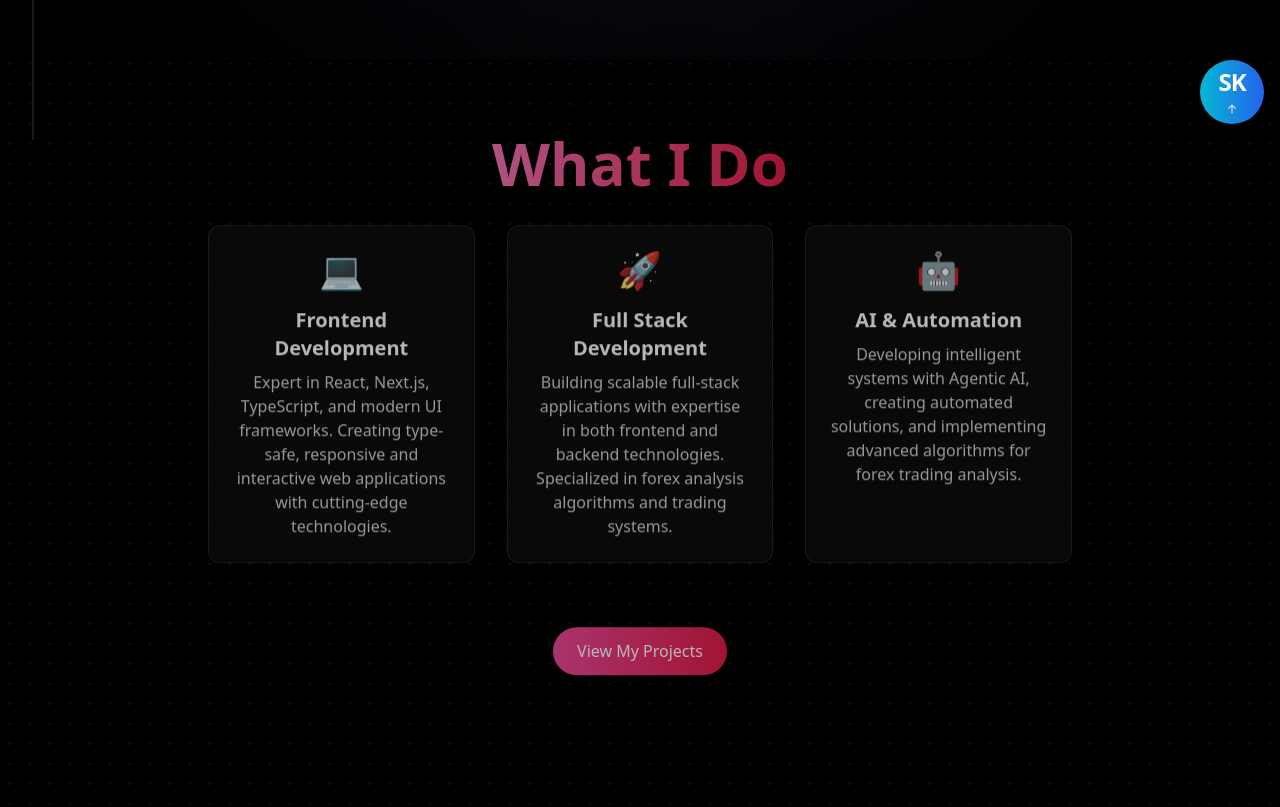
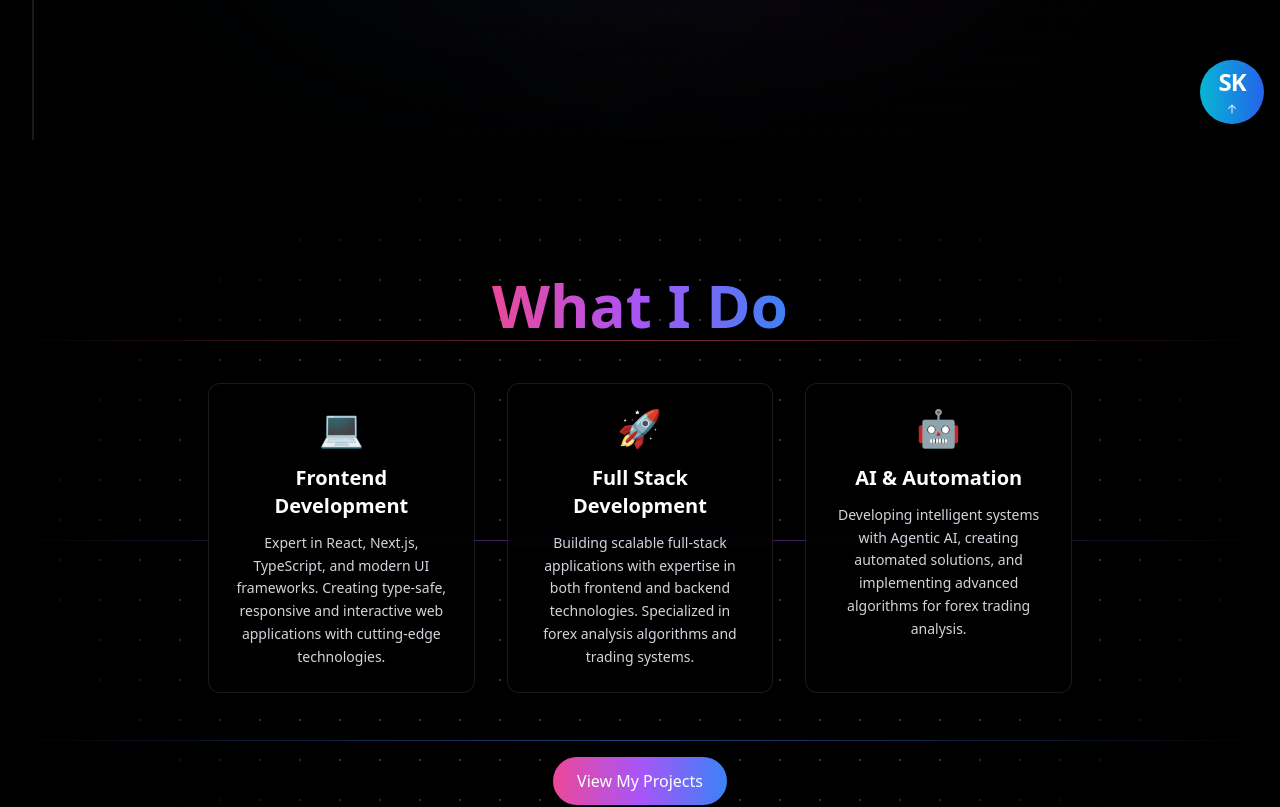
Before and after one commit to subhankaladi/PERSONALxPORTFOLIO, a Next.js app: page / in a window 1280 px wide. Shown: the part 660-1467 px from the top of the page. Built offline with nearby package versions, Linux system fonts and the light colour scheme.

Commit message:
Update SubHero.tsx

```diff
--- a/app/components/SubHero.tsx
+++ b/app/components/SubHero.tsx
@@ -1,6 +1,6 @@
 "use client"
 import React, { useRef } from 'react';
-import { motion, useAnimation, useInView, useScroll, useTransform } from 'framer-motion';
+import { motion, useAnimation, useInView } from 'framer-motion';
 
 const handleScroll = (e: React.MouseEvent<HTMLAnchorElement>, targetId: string) => {
   e.preventDefault();
@@ -18,83 +18,69 @@ const handleScroll = (e: React.MouseEvent<HTMLAnchorElement>, targetId: string)
 
 const SubHero = () => {
   const ref = useRef(null);
-  const isInView = useInView(ref, { once: false, amount: 0.5 });
+  const isInView = useInView(ref, { once: true, amount: 0.3 });
   const controls = useAnimation();
-  const { scrollYProgress } = useScroll({
-    target: ref,
-    offset: ["start end", "end start"]
-  });
-  const y = useTransform(scrollYProgress, [0, 1], [100, -100]);
-  const opacity = useTransform(scrollYProgress, [0, 0.5, 1], [0, 1, 0.5]);
 
   React.useEffect(() => {
     if (isInView) {
       controls.start("visible");
     }
-  }, [isInView]);
+  }, [isInView, controls]);
 
   const containerVariants = {
     hidden: { opacity: 0 },
     visible: {
       opacity: 1,
       transition: {
-        staggerChildren: 0.2,
-        delayChildren: 0.3
+        duration: 0.5,
+        staggerChildren: 0.1
       }
     }
   };
 
   const itemVariants = {
-    hidden: { y: 50, opacity: 0 },
+    hidden: { y: 20, opacity: 0 },
     visible: {
       y: 0,
       opacity: 1,
       transition: {
         type: "spring",
-        stiffness: 100,
-        damping: 10
+        stiffness: 50
       }
     }
   };
 
   return (
-
-
     <motion.section
       ref={ref}
-      className="relative min-h-[100vh] w-full bg-black flex flex-col items-center justify-center overflow-hidden mt-[-10vh] pt-0"
-      style={{ opacity }}
+      className="relative min-h-screen w-full bg-black flex flex-col items-center justify-center overflow-hidden py-20"
       initial="hidden"
       animate={controls}
       variants={containerVariants}
     >
-      <motion.div
-        className="absolute inset-0 opacity-60"
-        style={{
-          backgroundImage: "radial-gradient(circle at 70% 70%, rgba(255,255,255,0.2) 1px, transparent 1px)",
-          backgroundSize: "20px 20px",
-        }}
-        animate={{
-          backgroundPosition: ["0% 0%", "100% 100%"],
-        }}
-        transition={{
-          duration: 30,
-          repeat: Infinity,
-          repeatType: "reverse",
-        }}
-      />
-      <motion.div
-        className="z-10 text-center px-4 max-w-4xl mx-auto w-full"
-        style={{ y }}
-      >
+      {/* Modern dot grid background */}
+      <div className="absolute inset-0">
+        <div className="absolute inset-0 bg-[radial-gradient(#ffffff33_1px,transparent_1px)] [background-size:40px_40px] [mask-image:radial-gradient(ellipse_50%_50%_at_50%_50%,#000_70%,transparent_100%)]" />
+      </div>
+
+      {/* Gradient lines */}
+      <div className="absolute inset-0 overflow-hidden">
+        <div className="absolute w-full h-[1px] bg-gradient-to-r from-transparent via-pink-500/50 to-transparent top-1/4 animate-[move-right_5s_ease-in-out_infinite]" />
+        <div className="absolute w-full h-[1px] bg-gradient-to-r from-transparent via-purple-500/50 to-transparent top-2/4 animate-[move-left_7s_ease-in-out_infinite]" />
+        <div className="absolute w-full h-[1px] bg-gradient-to-r from-transparent via-blue-500/50 to-transparent top-3/4 animate-[move-right_6s_ease-in-out_infinite]" />
+      </div>
+
+      {/* Content container with glass effect */}
+      <div className="relative z-10 text-center px-4 max-w-4xl mx-auto w-full">
         <motion.h2
-          className="text-3xl sm:text-4xl md:text-5xl lg:text-6xl font-bold text-white mb-6 md:mb-8"
+          className="text-3xl sm:text-4xl md:text-5xl lg:text-6xl font-bold text-white mb-12"
           variants={itemVariants}
         >
-          <span className="text-transparent bg-clip-text bg-gradient-to-r from-pink-400 to-rose-600">
+          <span className="text-transparent bg-clip-text bg-gradient-to-r from-pink-500 via-purple-500 to-blue-500">
             What I Do
           </span>
         </motion.h2>
+
         <motion.div
           className="grid grid-cols-1 md:grid-cols-3 gap-6 md:gap-8"
           variants={containerVariants}
@@ -103,42 +89,51 @@ const SubHero = () => {
             {
               title: "Frontend Development",
               description: "Expert in React, Next.js, TypeScript, and modern UI frameworks. Creating type-safe, responsive and interactive web applications with cutting-edge technologies.",
-              icon: "💻"
+              icon: "💻",
+              gradient: "from-pink-500 to-rose-500"
             },
             {
               title: "Full Stack Development",
               description: "Building scalable full-stack applications with expertise in both frontend and backend technologies. Specialized in forex analysis algorithms and trading systems.",
-              icon: "🚀"
+              icon: "🚀",
+              gradient: "from-purple-500 to-indigo-500"
             },
             {
               title: "AI & Automation",
               description: "Developing intelligent systems with Agentic AI, creating automated solutions, and implementing advanced algorithms for forex trading analysis.",
-              icon: "🤖"
+              icon: "🤖",
+              gradient: "from-blue-500 to-cyan-500"
             }
           ].map((service, index) => (
             <motion.div
               key={index}
-              className="bg-white/5 backdrop-blur-sm p-5 md:p-6 rounded-xl border border-white/10 hover:border-pink-500/30 transition-all"
+              className="group relative bg-black/50 backdrop-blur-sm p-6 rounded-xl border border-white/10 hover:border-white/25 transition-all duration-300"
               variants={itemVariants}
-              whileHover={{ y: -10 }}
+              whileHover={{ y: -5, transition: { duration: 0.2 } }}
             >
-              <div className="text-3xl md:text-4xl mb-3 md:mb-4">{service.icon}</div>
-              <h3 className="text-lg md:text-xl font-bold text-white mb-2">{service.title}</h3>
-              <p className="text-gray-300 text-sm md:text-base">{service.description}</p>
+              {/* Gradient border on hover */}
+              <div className={`absolute inset-0 rounded-xl bg-gradient-to-r ${service.gradient} opacity-0 group-hover:opacity-10 transition-opacity duration-300`} />
+
+              <div className="relative z-10">
+                <div className="text-4xl mb-4">{service.icon}</div>
+                <h3 className="text-xl font-bold text-white mb-3">{service.title}</h3>
+                <p className="text-gray-300 text-sm leading-relaxed">{service.description}</p>
+              </div>
             </motion.div>
           ))}
         </motion.div>
+
         <motion.div
-          className="mt-12 md:mt-16"
+          className="mt-16"
           variants={itemVariants}
         >
-          <button className="px-5 py-2 sm:px-6 sm:py-3 bg-gradient-to-r from-pink-500 to-rose-600 text-white rounded-full font-medium hover:shadow-lg hover:shadow-pink-500/30 transition-all">
+          <button className="px-6 py-3 bg-gradient-to-r from-pink-500 via-purple-500 to-blue-500 text-white rounded-full font-medium hover:shadow-lg hover:shadow-purple-500/20 transition-all duration-300">
             <a href="#projects" onClick={(e) => handleScroll(e, 'projects')}>
               View My Projects
             </a>
           </button>
         </motion.div>
-      </motion.div>
+      </div>
     </motion.section>
   );
 };
```
